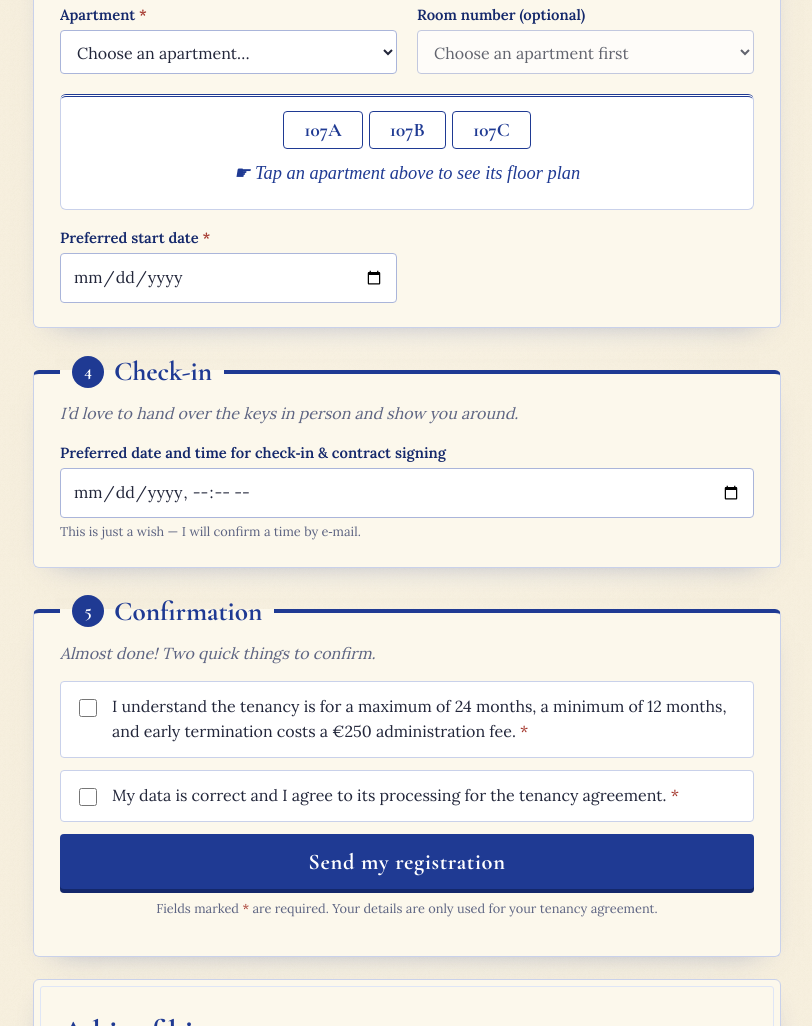
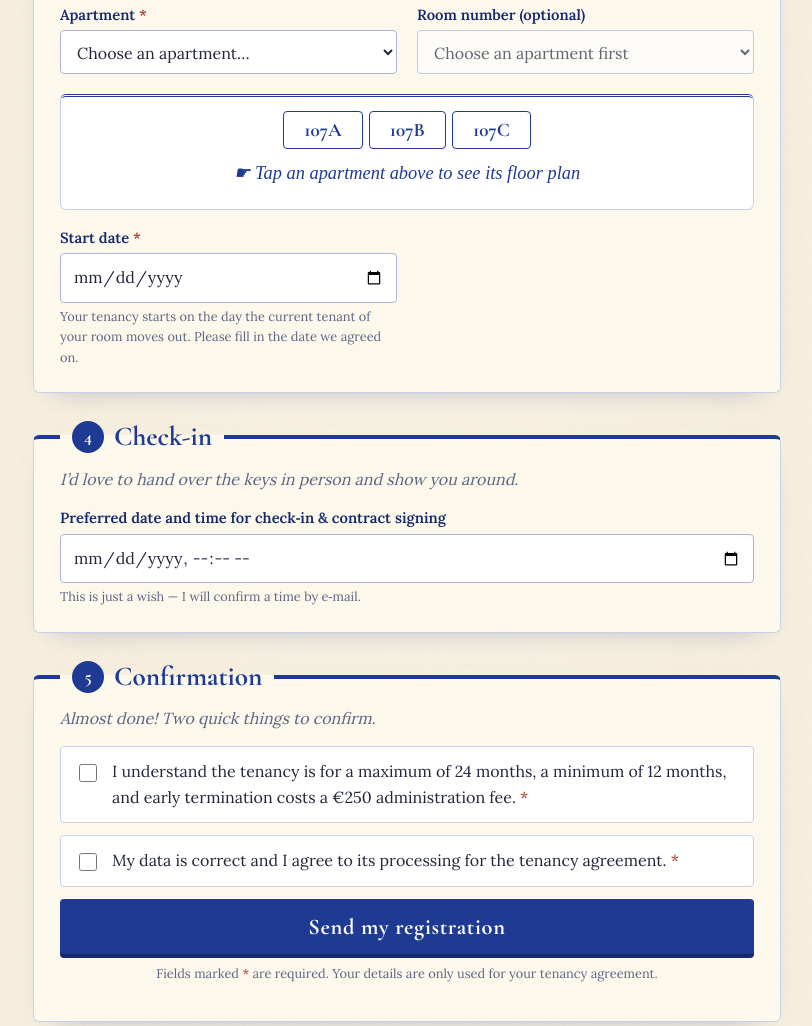
Before and after one commit to henkgrok-code/oudedelft107, a plain HTML site: page index.html in a window 1280 px wide. Shown: the part 2492-3518 px from the top of the page, without its empty margins (233-1045 px from the left). Drawn offline with nearby package versions, Linux system fonts and the light colour scheme; a web font is replaced by a local one.

Commit message:
Start date = day current tenant moves out

```diff
--- a/index.html
+++ b/index.html
@@ -195,7 +195,7 @@ footer .tiles{margin-top:24px}
 <svg id="plan" viewBox="0 0 400 275" role="group" aria-label="Floor plan"></svg>
 <div class="hint" id="planNote" style="text-align:center"></div>
 </div>
-<div class="fld"><label class="l" for="startDate">Preferred start date <span class="req">*</span></label><input type="date" id="startDate" name="startDate" required><div class="err">Please choose your preferred start date.</div></div>
+<div class="fld"><label class="l" for="startDate">Start date <span class="req">*</span></label><input type="date" id="startDate" name="startDate" required><div class="hint">Your tenancy starts on the day the current tenant of your room moves out. Please fill in the date we agreed on.</div><div class="err">Please choose your preferred start date.</div></div>
 </div>
 </fieldset>
 
```
